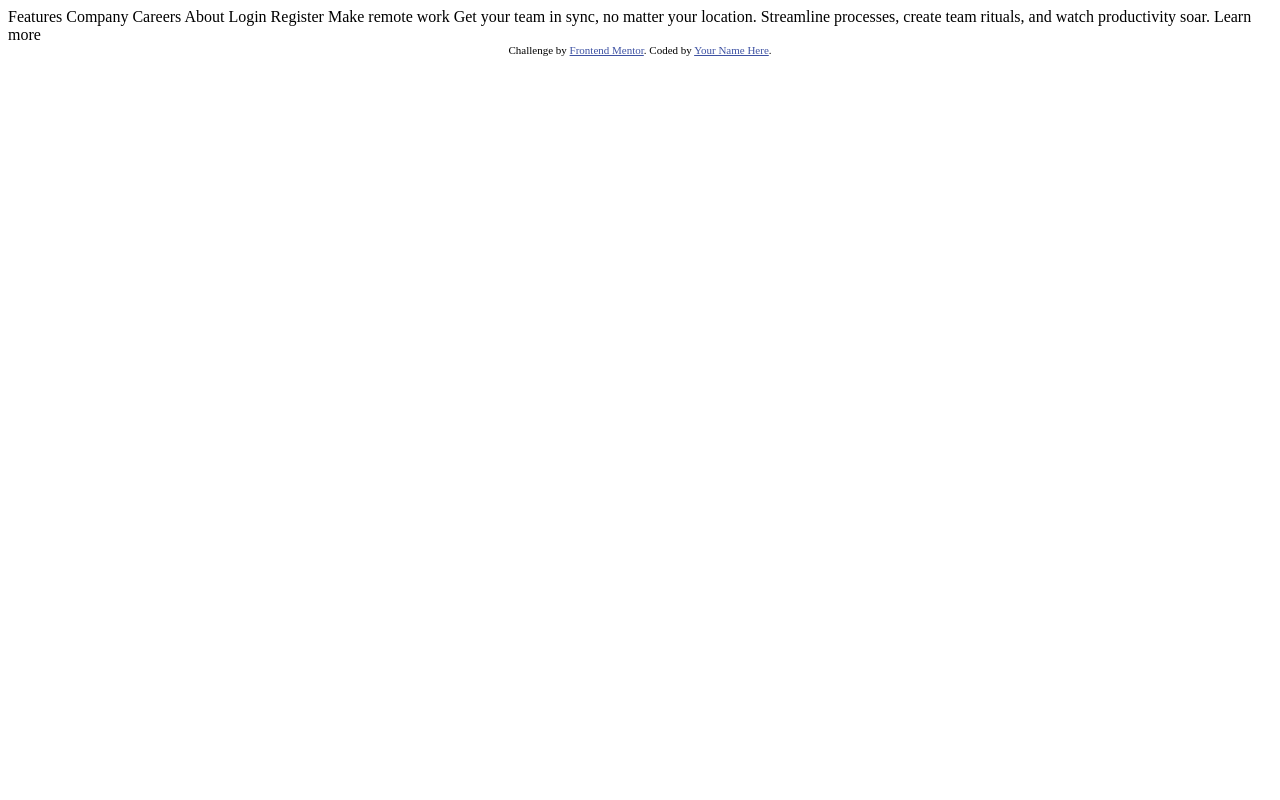
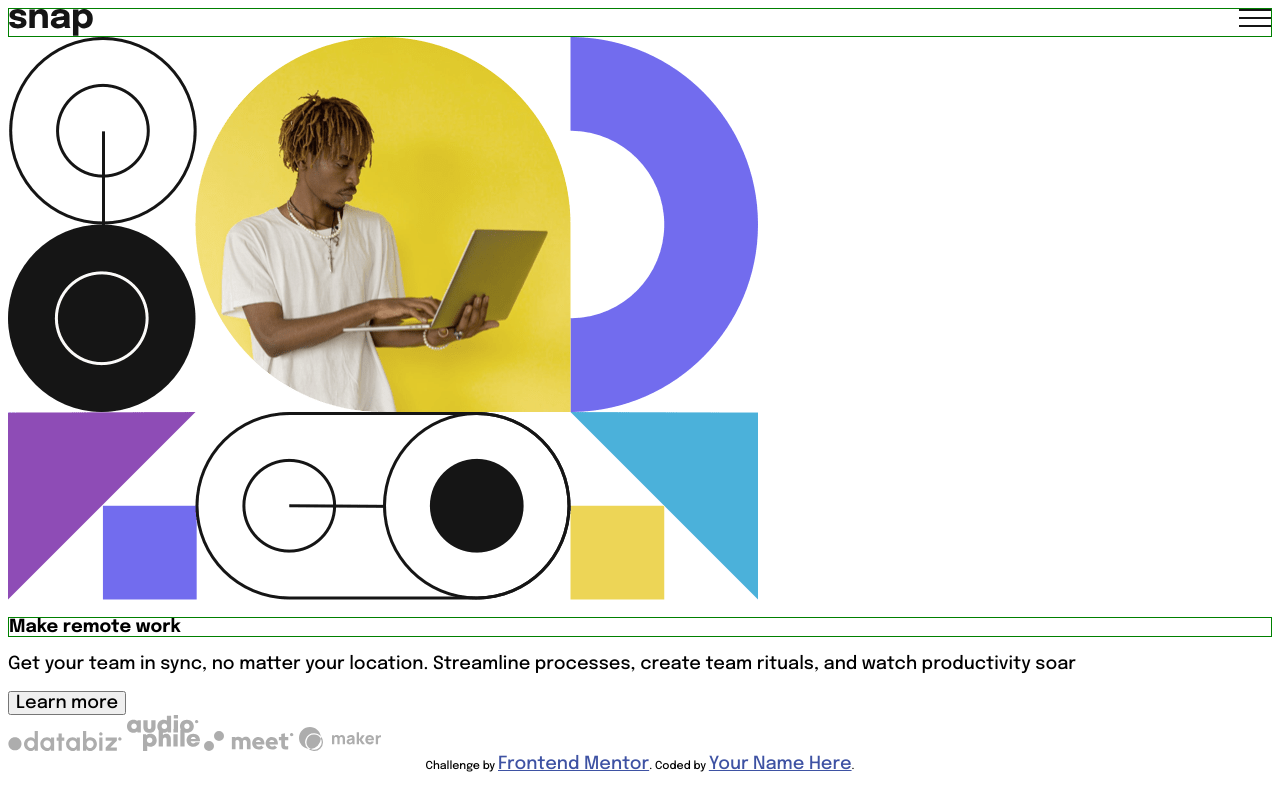
Before and after one commit to Yoryao/dropdownMenuesFEM, a plain HTML site: page index.html in a window 1280 px wide. Drawn offline with Linux system fonts and the light colour scheme.

Commit message:
first structure

```diff
--- /dev/null
+++ b/app.js
@@ -0,0 +1 @@
+console.log("app Working")
--- a/index.html
+++ b/index.html
@@ -1,39 +1,74 @@
 <!DOCTYPE html>
 <html lang="en">
   <head>
-  <meta charset="UTF-8">
-  <meta name="viewport" content="width=device-width, initial-scale=1.0"> <!-- displays site properly based on user's device -->
-
-  <link rel="icon" type="image/png" sizes="32x32" href="./images/favicon-32x32.png">
-
+    <meta charset="UTF-8" />
+    <meta name="viewport" content="width=device-width, initial-scale=1.0" />
+    <!-- displays site properly based on user's device -->
+    <link rel="stylesheet" href="./css/style.css" />
+    <link
+      rel="icon"
+      type="image/png"
+      sizes="32x32"
+      href="./images/favicon-32x32.png"
+    />
+    <script src="./app.js"></script>
+    <link rel="preconnect" href="https://fonts.googleapis.com" />
+    <link rel="preconnect" href="https://fonts.gstatic.com" crossorigin />
+    <link
+      href="https://fonts.googleapis.com/css2?family=Epilogue:wght@500;700&display=swap"
+      rel="stylesheet"
+    />
     <title>Frontend Mentor | Intro section with dropdown navigation</title>
 
     <!-- Feel free to remove these styles or customise in your own stylesheet 👍 -->
     <style>
-    .attribution { font-size: 11px; text-align: center; }
-    .attribution a { color: hsl(228, 45%, 44%); }
+      .attribution {
+        font-size: 11px;
+        text-align: center;
+      }
+      .attribution a {
+        color: hsl(228, 45%, 44%);
+      }
     </style>
   </head>
   <body>
-
-  Features
-  Company
-  Careers
-  About
-
-  Login
-  Register
-
-  Make remote work
-
+    <header class="mainHeader">
+      <img src="./images/logo.svg" alt="logo image" class="logo" />
+      <navbar class="menu">
+        <img src="./images/icon-menu.svg" alt="menu icon">
+        <!-- <ul>
+          <li>Features</li>
+          <li>Company</li>
+          <li>Careers</li>
+          <li>About</li>
+          <li>Login</li>
+          <li>Register</li>
+        </ul> -->
+      </navbar>
+    </header>
+    <img
+      src="./images/image-hero-mobile.png"
+      alt="hero image"
+      class="heroImage"
+    />
+    <h1 class="title mainHeader">Make remote work</h1>
+    <p class="intro">
       Get your team in sync, no matter your location. Streamline processes,
-  create team rituals, and watch productivity soar.
-
-  Learn more
+      create team rituals, and watch productivity soar
+    </p>
+    <button class="btn">Learn more</button>
+    <footer class="mainFooter">
+      <img src="./images/client-databiz.svg" alt="databiz logo" />
+      <img src="./images/client-audiophile.svg" alt="audiophile logo" />
+      <img src="./images/client-meet.svg" alt="meet logo" />
+      <img src="./images/client-maker.svg" alt="maker logo" />
+    </footer>
 
     <div class="attribution">
-    Challenge by <a href="https://www.frontendmentor.io?ref=challenge" target="_blank">Frontend Mentor</a>.
-    Coded by <a href="#">Your Name Here</a>.
+      Challenge by
+      <a href="https://www.frontendmentor.io?ref=challenge" target="_blank"
+        >Frontend Mentor</a
+      >. Coded by <a href="#">Your Name Here</a>.
     </div>
   </body>
 </html>
--- /dev/null
+++ b/sass/_library.scss
@@ -0,0 +1,6 @@
+
+// ## Colors
+
+$White: hsl(0, 0%, 98%);
+$Gray: hsl(0, 0%, 41%);
+$Black: hsl(0, 0%, 8%);
--- /dev/null
+++ b/sass/style.scss
@@ -0,0 +1,12 @@
+@use "library";
+
+* {
+    font-family: 'Epilogue', sans-serif;
+    font-size: 18px;
+}
+
+.mainHeader {
+    border: 1px solid green;
+    display: flex;
+    justify-content: space-between;
+}
```
Also changed, not shown: css/style.css (added), 1 other file. Lines whose indentation alone changed are shown as unchanged.
